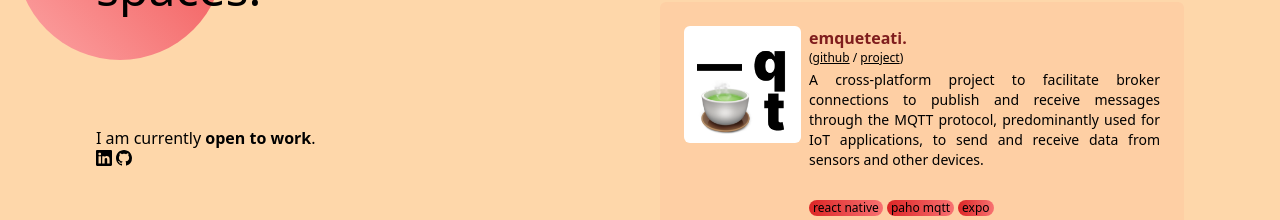
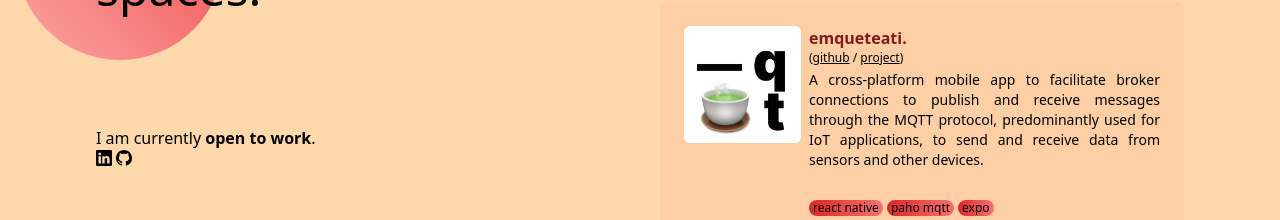
Before and after one commit to ksp2001/ksp2023, a Next.js app: page /about in a window 1280 px wide. Both pictures are taken after a click on the button "projects". Shown: the part 366-586 px from the top of the page. Built offline with nearby package versions, Linux system fonts and the light colour scheme.

Commit message:
Small edit

```diff
--- a/components/Projects.tsx
+++ b/components/Projects.tsx
@@ -25,7 +25,7 @@ function Projects() {
                     image="/emqueteati.png"
                 >
                     <>
-                        <p>A cross-platform project to facilitate broker connections to publish and receive messages through the MQTT protocol, predominantly used for IoT applications, to send and receive data from sensors and other devices.</p>
+                        <p>A cross-platform mobile app to facilitate broker connections to publish and receive messages through the MQTT protocol, predominantly used for IoT applications, to send and receive data from sensors and other devices.</p>
                     </>
                 </ProjectCard>
             </li>
```
